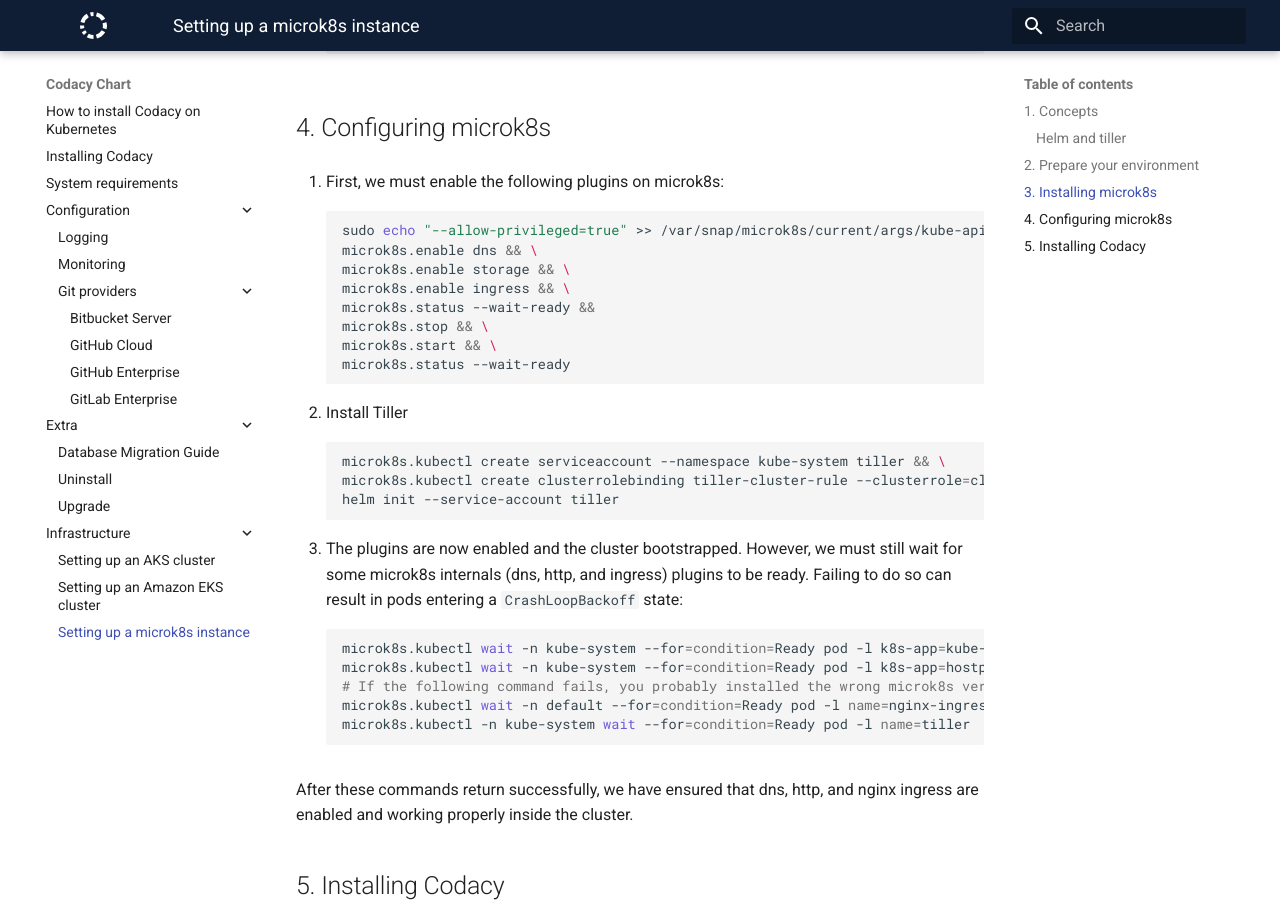
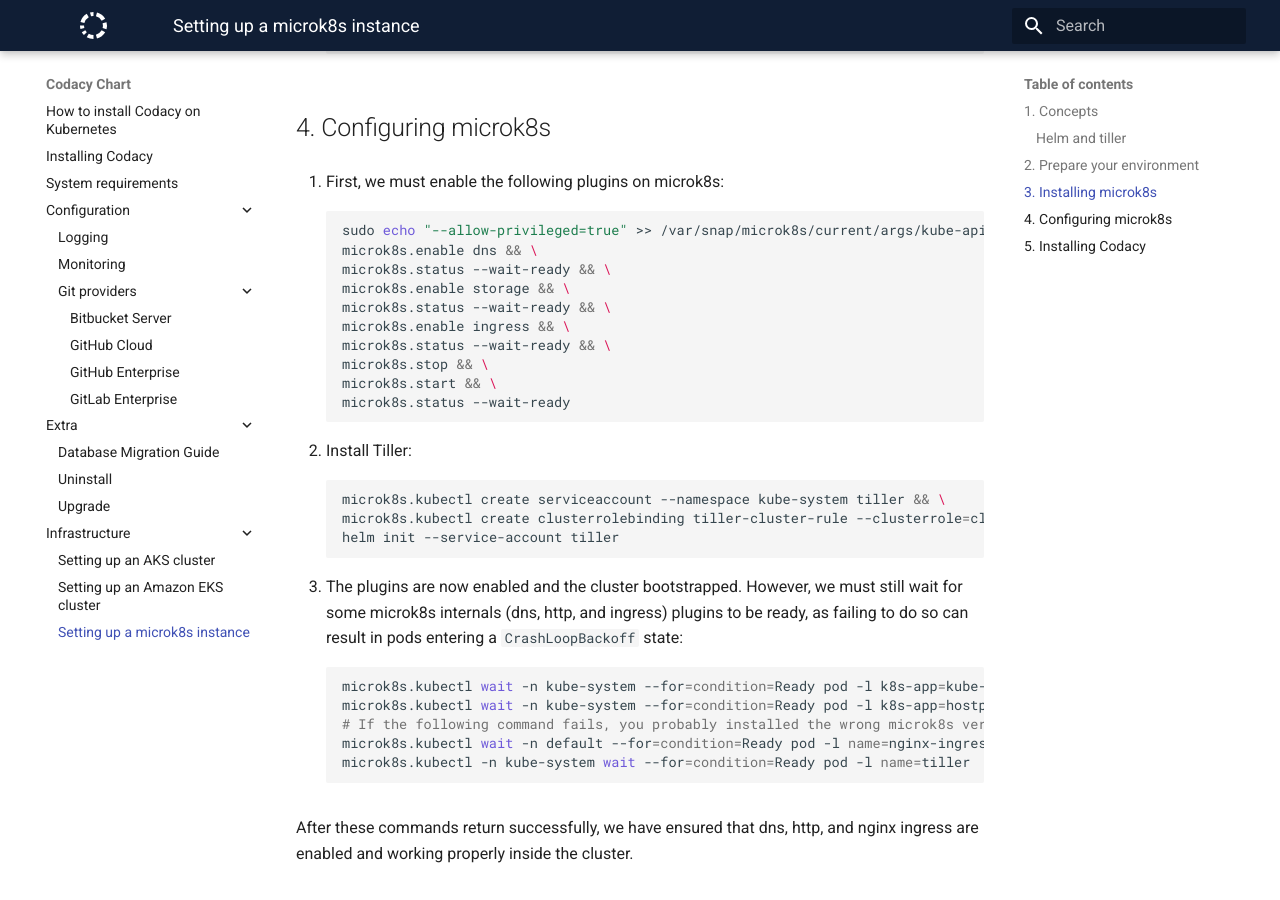
Before and after one commit to codacy/chart, an MkDocs documentation site: the page built from docs/infrastructure/microk8s-quickstart.md, in a window 1280 px wide and 900 px high, scrolled down 1475 px. Built offline with MkDocs 1.6.1 and Material for MkDocs 9.7.7, drawn with Linux system fonts in a browser that asks for light colours.

Commit message:
Fix: add waits after the installation of each plugin

````diff
--- a/docs/infrastructure/microk8s-quickstart.md
+++ b/docs/infrastructure/microk8s-quickstart.md
@@ -63,15 +63,17 @@
     ```bash
     sudo echo "--allow-privileged=true" >> /var/snap/microk8s/current/args/kube-apiserver && \
     microk8s.enable dns && \
+    microk8s.status --wait-ready && \
     microk8s.enable storage && \
+    microk8s.status --wait-ready && \
     microk8s.enable ingress && \
-    microk8s.status --wait-ready &&
+    microk8s.status --wait-ready && \
     microk8s.stop && \
     microk8s.start && \
     microk8s.status --wait-ready
     ```
 
-2.  Install Tiller
+2.  Install Tiller:
 
     ```bash
     microk8s.kubectl create serviceaccount --namespace kube-system tiller && \
@@ -79,8 +81,7 @@
     helm init --service-account tiller
     ```
 
-3.  The plugins are now enabled and the cluster bootstrapped. However, we must still wait for some microk8s internals (dns, http, and ingress) plugins to be ready.
-    Failing to do so can result in pods entering a `CrashLoopBackoff` state:
+3.  The plugins are now enabled and the cluster bootstrapped. However, we must still wait for some microk8s internals (dns, http, and ingress) plugins to be ready, as failing to do so can result in pods entering a `CrashLoopBackoff` state:
 
     ```bash
     microk8s.kubectl wait -n kube-system --for=condition=Ready pod -l k8s-app=kube-dns
````
